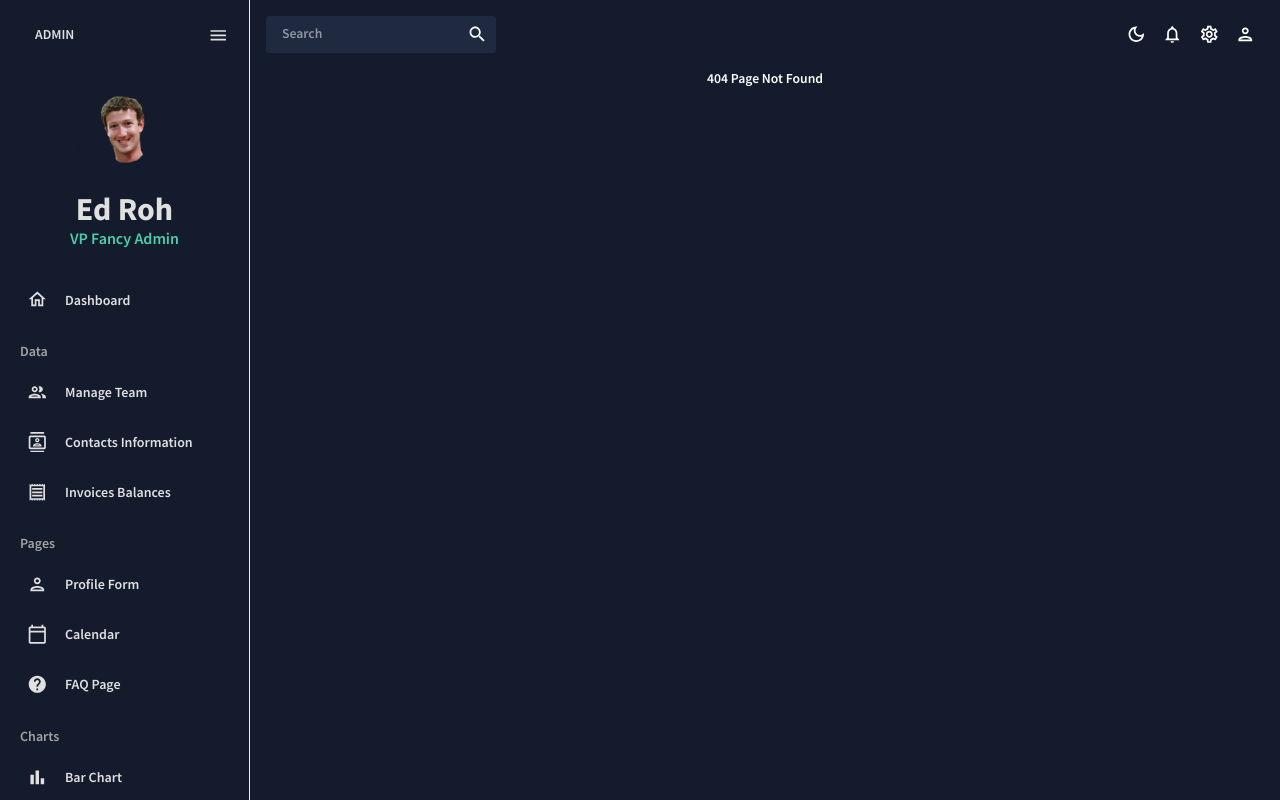
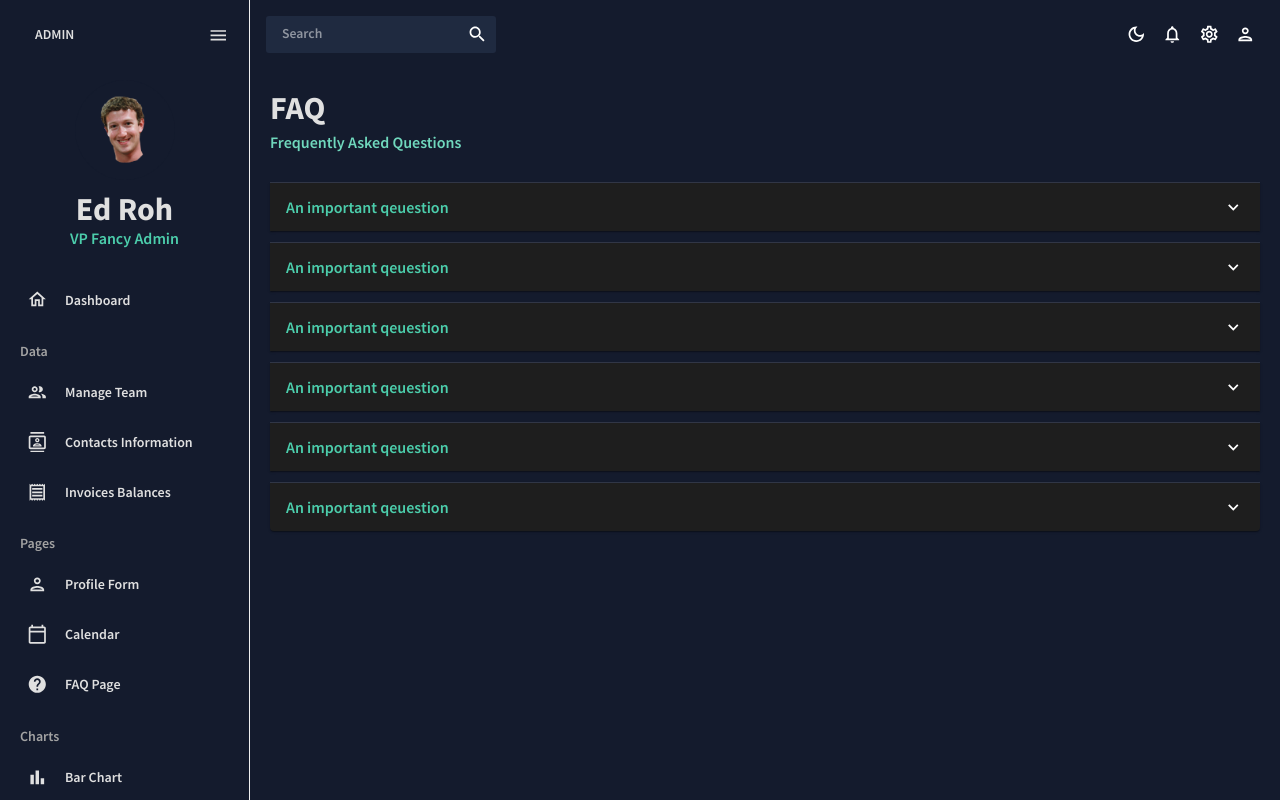
Before and after one commit to Sahilramjali/Admin-Panel-React, a React (Vite) app: page /faq in a window 1280 px wide. Built offline with nearby package versions, Linux system fonts and the light colour scheme.

Commit message:
faq using accordion component of mui

```diff
--- a/src/App.jsx
+++ b/src/App.jsx
@@ -10,6 +10,7 @@ import Contacts from './screens/contacts';
 import Invoice from "./screens/invoices";
 import Form from "./screens/form";
 import Calendar from "./screens/calendar";
+import Faq from "./screens/faq";
 function App() {
   const [theme, colorMode] = useMode();
 
@@ -30,7 +31,7 @@ function App() {
               {/* <Route path='/bar' element={<Bar/>}/> */}
               {/* <Route path='/pie' element={<Pie/>}/> */}
               {/* <Route path='/line' element={<Line/>}/> */}
-              {/* <Route path='/faq' element={<Faq/>}/>  */}
+              <Route path='/faq' element={<Faq/>}/>
               {/* <Route path='/geography' element={<Geography/>}/> */}
               <Route path='/calendar' element={<Calendar/>}/>
               <Route path='*' element={<NotFound />} />
--- a/src/screens/faq/index.jsx
+++ b/src/screens/faq/index.jsx
@@ -1,8 +1,107 @@
-import { Box } from "@mui/material";
+import { Box,useTheme,Typography } from "@mui/material";
+import Header from '../components/Header';
+import Accordion from '@mui/material/Accordion';
+import AccordionSummary from "@mui/material/AccordionSummary";
+import AccordionDetails from "@mui/material/AccordionDetails";
+import ExpandMoreIcon from "@mui/icons-material/ExpandMore";
+import { tokens } from "../../theme";
+
 const Faq=()=>{
+    const theme=useTheme();
+    const color=tokens(theme.palette.mode);
     return(
-<Box>
+<Box m="20px">
+        <Header title="FAQ" subtitle="Frequently Asked Questions"/>
+        <Accordion style={{marginBottom:"12px"}}>
+            <AccordionSummary expandIcon={<ExpandMoreIcon/>}>
+                <Typography color={color.greenAccent[500]} variant="h5">
+                    An important qeuestion
+                </Typography>
 
+            </AccordionSummary>
+            <AccordionDetails>
+                <Typography>
+                    Lorem ipsum dolor sit amet consectetur adipisicing elit. Molestias, hic expedita eum doloribus, similique, soluta quia architecto labore cum voluptatibus maxime repellendus? Minima dignissimos veniam ullam explicabo iusto cum voluptas labore saepe eaque esse fugit, ratione dolorum accusantium unde ipsam veritatis eum eveniet consequuntur fuga odio quibusdam fugiat similique! Officiis.
+
+                </Typography>
+            </AccordionDetails>
+
+        </Accordion>
+        <Accordion style={{marginBottom:"12px"}}>
+            <AccordionSummary expandIcon={<ExpandMoreIcon/>}>
+                <Typography color={color.greenAccent[500]} variant="h5">
+                    An important qeuestion
+                </Typography>
+
+            </AccordionSummary>
+            <AccordionDetails>
+                <Typography>
+                    Lorem ipsum dolor sit amet consectetur adipisicing elit. Molestias, hic expedita eum doloribus, similique, soluta quia architecto labore cum voluptatibus maxime repellendus? Minima dignissimos veniam ullam explicabo iusto cum voluptas labore saepe eaque esse fugit, ratione dolorum accusantium unde ipsam veritatis eum eveniet consequuntur fuga odio quibusdam fugiat similique! Officiis.
+
+                </Typography>
+            </AccordionDetails>
+
+        </Accordion>
+        <Accordion style={{marginBottom:"12px"}}>
+            <AccordionSummary expandIcon={<ExpandMoreIcon/>}>
+                <Typography color={color.greenAccent[500]} variant="h5">
+                    An important qeuestion
+                </Typography>
+
+            </AccordionSummary>
+            <AccordionDetails>
+                <Typography>
+                    Lorem ipsum dolor sit amet consectetur adipisicing elit. Molestias, hic expedita eum doloribus, similique, soluta quia architecto labore cum voluptatibus maxime repellendus? Minima dignissimos veniam ullam explicabo iusto cum voluptas labore saepe eaque esse fugit, ratione dolorum accusantium unde ipsam veritatis eum eveniet consequuntur fuga odio quibusdam fugiat similique! Officiis.
+
+                </Typography>
+            </AccordionDetails>
+
+        </Accordion>
+        <Accordion style={{marginBottom:"12px"}}>
+            <AccordionSummary expandIcon={<ExpandMoreIcon/>}>
+                <Typography color={color.greenAccent[500]} variant="h5">
+                    An important qeuestion
+                </Typography>
+
+            </AccordionSummary>
+            <AccordionDetails>
+                <Typography>
+                    Lorem ipsum dolor sit amet consectetur adipisicing elit. Molestias, hic expedita eum doloribus, similique, soluta quia architecto labore cum voluptatibus maxime repellendus? Minima dignissimos veniam ullam explicabo iusto cum voluptas labore saepe eaque esse fugit, ratione dolorum accusantium unde ipsam veritatis eum eveniet consequuntur fuga odio quibusdam fugiat similique! Officiis.
+
+                </Typography>
+            </AccordionDetails>
+
+        </Accordion>
+        <Accordion style={{marginBottom:"12px"}}>
+            <AccordionSummary expandIcon={<ExpandMoreIcon/>}>
+                <Typography color={color.greenAccent[500]} variant="h5">
+                    An important qeuestion
+                </Typography>
+
+            </AccordionSummary>
+            <AccordionDetails>
+                <Typography>
+                    Lorem ipsum dolor sit amet consectetur adipisicing elit. Molestias, hic expedita eum doloribus, similique, soluta quia architecto labore cum voluptatibus maxime repellendus? Minima dignissimos veniam ullam explicabo iusto cum voluptas labore saepe eaque esse fugit, ratione dolorum accusantium unde ipsam veritatis eum eveniet consequuntur fuga odio quibusdam fugiat similique! Officiis.
+
+                </Typography>
+            </AccordionDetails>
+
+        </Accordion>
+        <Accordion style={{marginBottom:"12px"}}>
+            <AccordionSummary expandIcon={<ExpandMoreIcon/>}>
+                <Typography color={color.greenAccent[500]} variant="h5">
+                    An important qeuestion
+                </Typography>
+
+            </AccordionSummary>
+            <AccordionDetails>
+                <Typography>
+                    Lorem ipsum dolor sit amet consectetur adipisicing elit. Molestias, hic expedita eum doloribus, similique, soluta quia architecto labore cum voluptatibus maxime repellendus? Minima dignissimos veniam ullam explicabo iusto cum voluptas labore saepe eaque esse fugit, ratione dolorum accusantium unde ipsam veritatis eum eveniet consequuntur fuga odio quibusdam fugiat similique! Officiis.
+
+                </Typography>
+            </AccordionDetails>
+
+        </Accordion>
 </Box>
     );
 }
```
